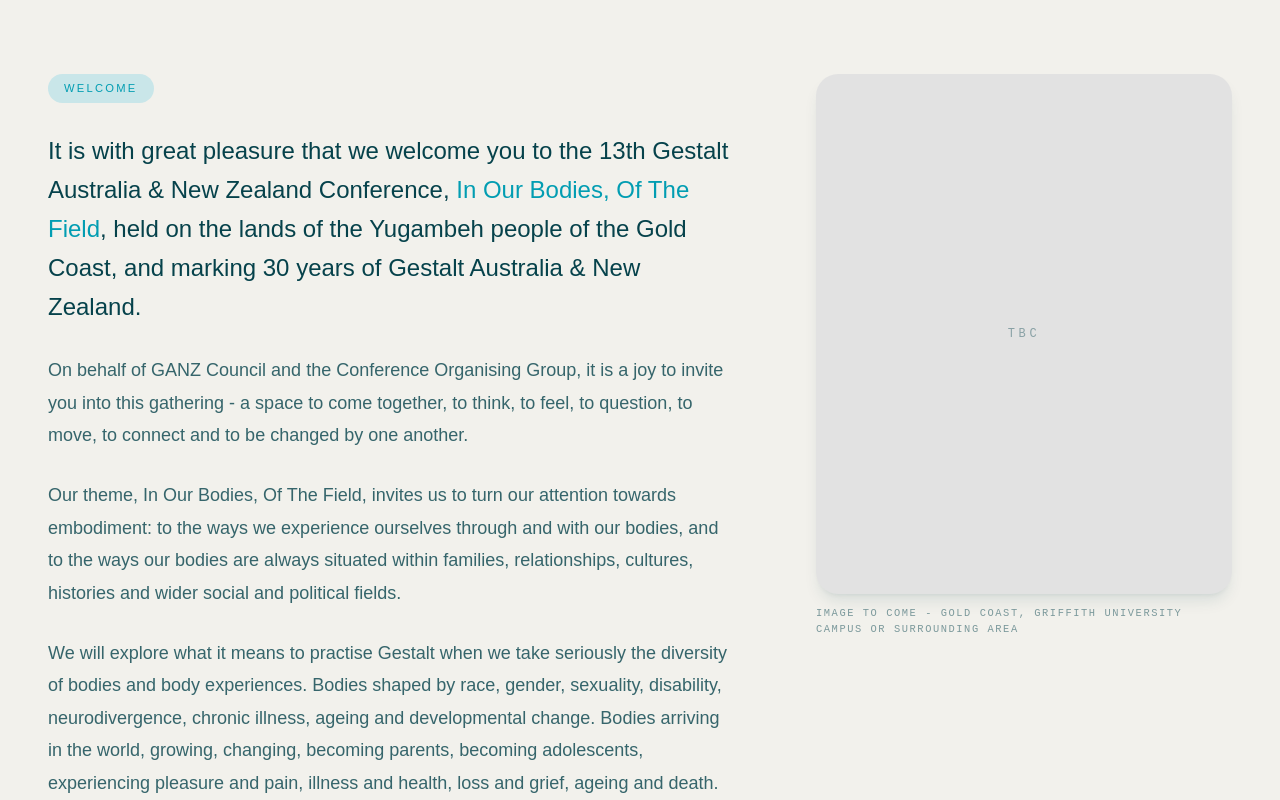
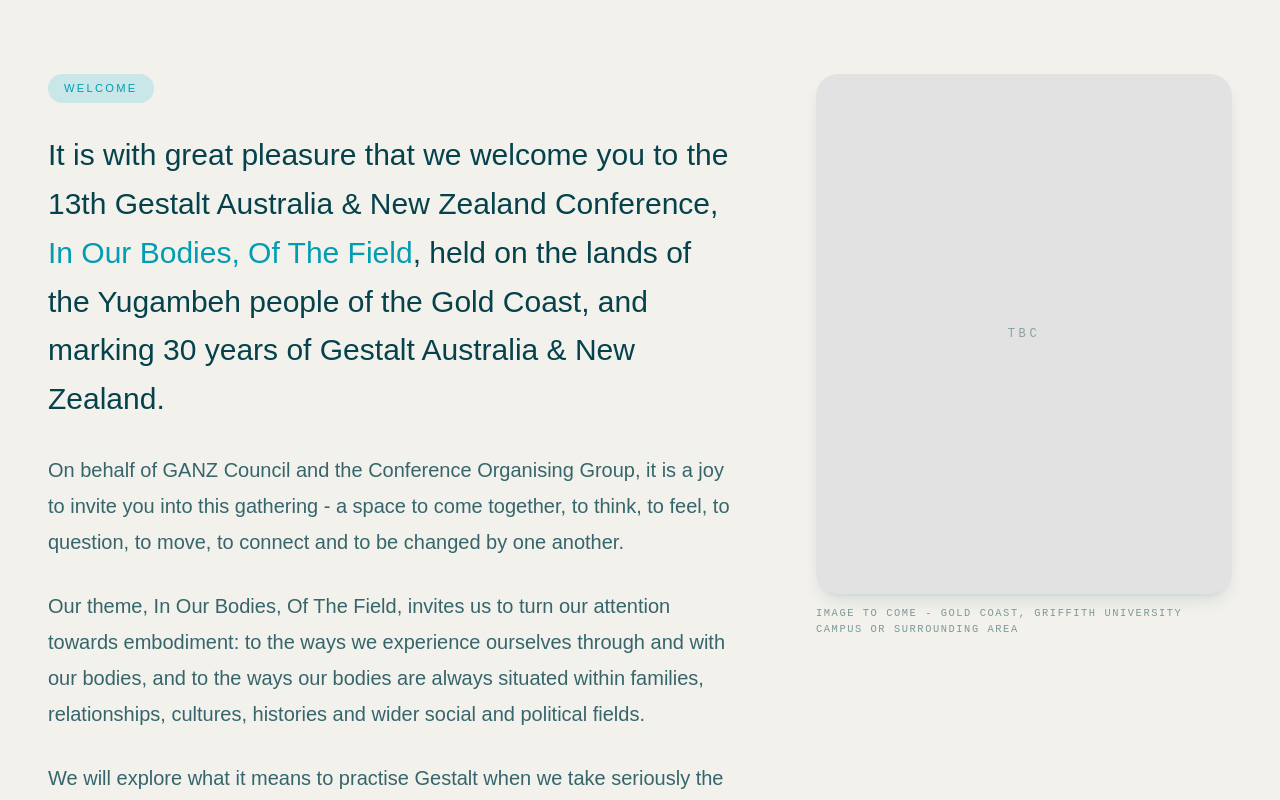
Before and after one commit to CodedBeats/Ganz-Conference-2027, a Next.js app: page / in a window 1280 px wide. Shown: the part 820-1620 px from the top of the page. Built offline with nearby package versions, Linux system fonts and the light colour scheme; a web font is replaced by a local one.

Commit message:
style(section content): fixed welcome section text size

```diff
--- a/src/app/globals.css
+++ b/src/app/globals.css
@@ -179,10 +179,10 @@
     @apply block text-[0.68rem] font-medium tracking-[0.2em] uppercase;
   }
   .lead-copy {
-    @apply text-xl leading-relaxed font-medium text-teal-dark sm:text-2xl;
+    @apply text-xl leading-relaxed font-medium text-teal-dark sm:text-3xl;
   }
   .body-copy {
-    @apply text-base leading-[1.8] text-teal-dark/80 sm:text-lg;
+    @apply text-base leading-[1.8] text-teal-dark/80 sm:text-xl;
   }
   .side-note {
     @apply max-w-xs text-base leading-relaxed text-teal-dark/70;
```
